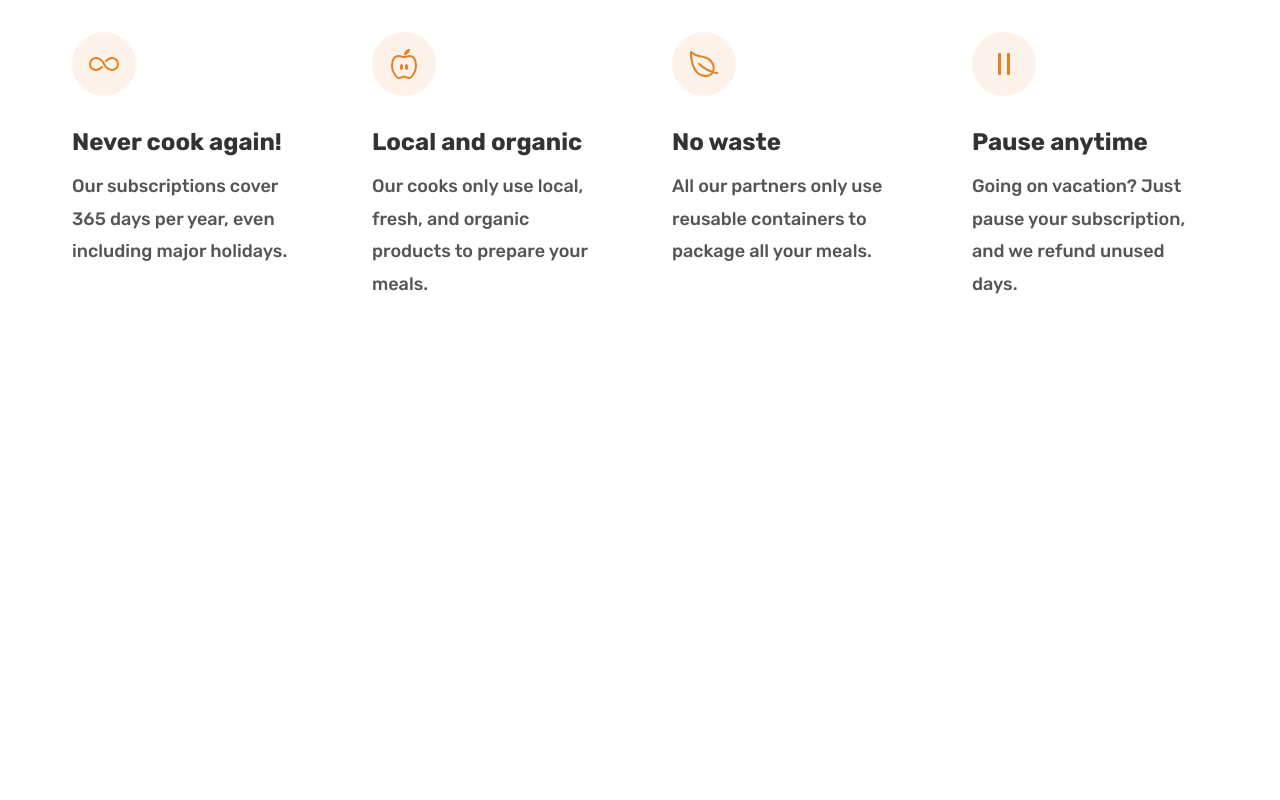
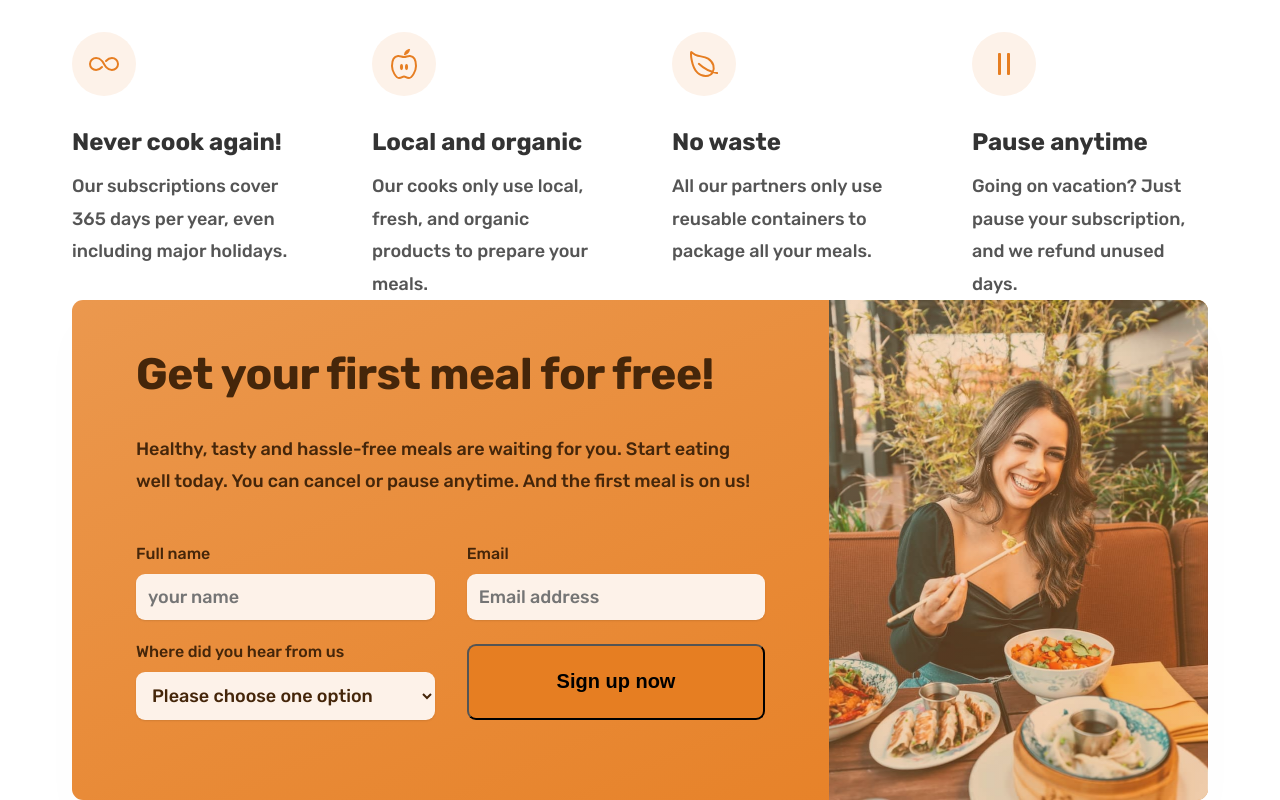
Before and after one commit to graynneji/Grayfood-Desktop, a plain HTML site: page index.html in a window 1280 px wide. Shown: the part 5473-6273 px from the top of the page. Before the commit the page ends 5773 px from the top, so only its background shows below. Drawn offline with nearby package versions, Linux system fonts and the light colour scheme.

Commit message:
cta call-to-action section

```diff
--- a/css/general.css
+++ b/css/general.css
@@ -84,6 +84,7 @@ body {
   margin: 1.6rem;
   letter-spacing: 0.75px;
 }
+.btn,
 .btn:link,
 .btn:visited {
   background-color: #e67e22;
--- a/css/style.css
+++ b/css/style.css
@@ -400,3 +400,74 @@
   font-size: 1.8rem;
   line-height: 1.8;
 }
+/**************************/
+/* CTA SECTION */
+/**************************/
+.section-pricing {
+  padding: 9.6rem 0;
+}
+.cta {
+  display: grid;
+  grid-template-columns: 2fr 1fr;
+
+  box-shadow: 0 2.4rem 4.8rem rgba(0, 0, 0, 0.015);
+  border-radius: 11px;
+
+  background-image: linear-gradient(to right bottom, #eb984e, #e67e22);
+  overflow: hidden;
+  height: 50rem;
+}
+.cta-text-box {
+  color: #45260a;
+  padding: 4.8rem 6.4rem;
+}
+.cta .heading-secondary {
+  color: #45260a;
+  margin-bottom: 3.2rem;
+}
+.cta-text {
+  font-size: 1.8rem;
+  line-height: 1.8;
+  margin-bottom: 4.8rem;
+}
+.cta-img-box {
+  background-image: linear-gradient(
+      to right bottom,
+      rgba(235, 151, 78, 0.35),
+      rgba(230, 125, 34, 0.35)
+    ),
+    url("../img/eating.jpg");
+  background-size: cover;
+  background-position: center;
+}
+.cta-form {
+  display: grid;
+  grid-template-columns: 1fr 1fr;
+  column-gap: 3.2rem;
+  row-gap: 2.4rem;
+}
+.cta-form label {
+  display: block;
+  font-size: 1.6rem;
+  font-weight: 500;
+  margin-bottom: 1.2rem;
+}
+.cta-form input,
+select {
+  width: 100%;
+  padding: 1.2rem;
+  font-size: 1.8rem;
+  font-family: inherit;
+  color: inherit;
+  border: none;
+  background-color: #fdf2e9;
+  border-radius: 9px;
+  box-shadow: 0 1px 2px rgba(0, 0, 0, 0.1);
+}
+.cta-form::placeholder {
+  color: #aaa;
+}
+.cta-form select {
+}
+.cta-form button {
+}
--- a/index.html
+++ b/index.html
@@ -536,6 +536,61 @@
           </div>
         </div>
       </secition>
+
+      <section class="section-cta">
+        <div class="container">
+          <div class="cta">
+            <div class="cta-text-box">
+              <h2 class="heading-secondary">Get your first meal for free!</h2>
+              <p class="cta-text">
+                Healthy, tasty and hassle-free meals are waiting for you. Start
+                eating well today. You can cancel or pause anytime. And the
+                first meal is on us!
+              </p>
+
+              <form class="cta-form" action="#">
+                <div>
+                  <label for="full-name">Full name</label>
+                  <input
+                    id="full-name"
+                    type="text"
+                    placeholder="your name"
+                    required
+                  />
+                </div>
+
+                <div>
+                  <label for="email">Email</label>
+                  <input
+                    id="email"
+                    type="email"
+                    placeholder="Email address"
+                    required
+                  />
+                </div>
+                <div>
+                  <label for="select-where">Where did you hear from us</label>
+                  <select id="select-where">
+                    <option value="">Please choose one option</option>
+                    <option value="friends">Friends and Family</option>
+                    <option value="Youtube">Youtube video</option>
+                    <option value="podcast">Podcasts</option>
+                    <option value="ad">Facebook</option>
+                    <option value="others">Others</option>
+                  </select>
+                </div>
+
+                <button class="btn">Sign up now</button>
+              </form>
+            </div>
+            <div
+              class="cta-img-box"
+              role="img"
+              aria-label="woman enjoying food"
+            ></div>
+          </div>
+        </div>
+      </section>
     </main>
     <script
       type="module"
```
